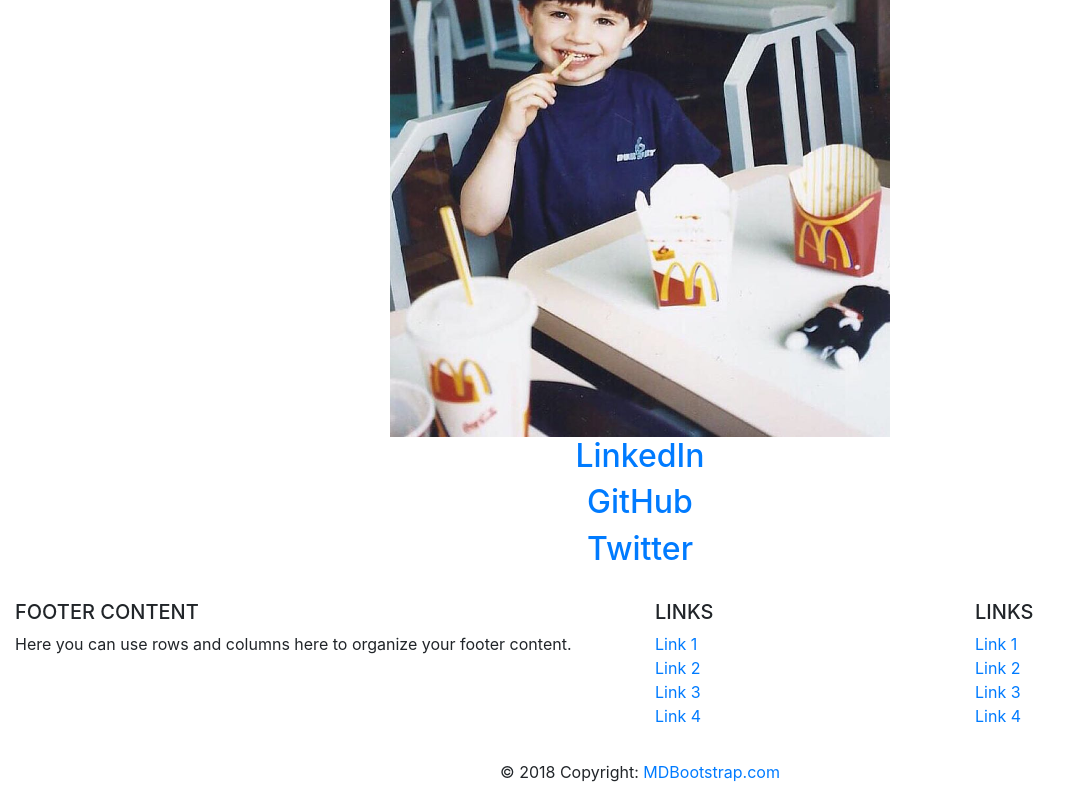
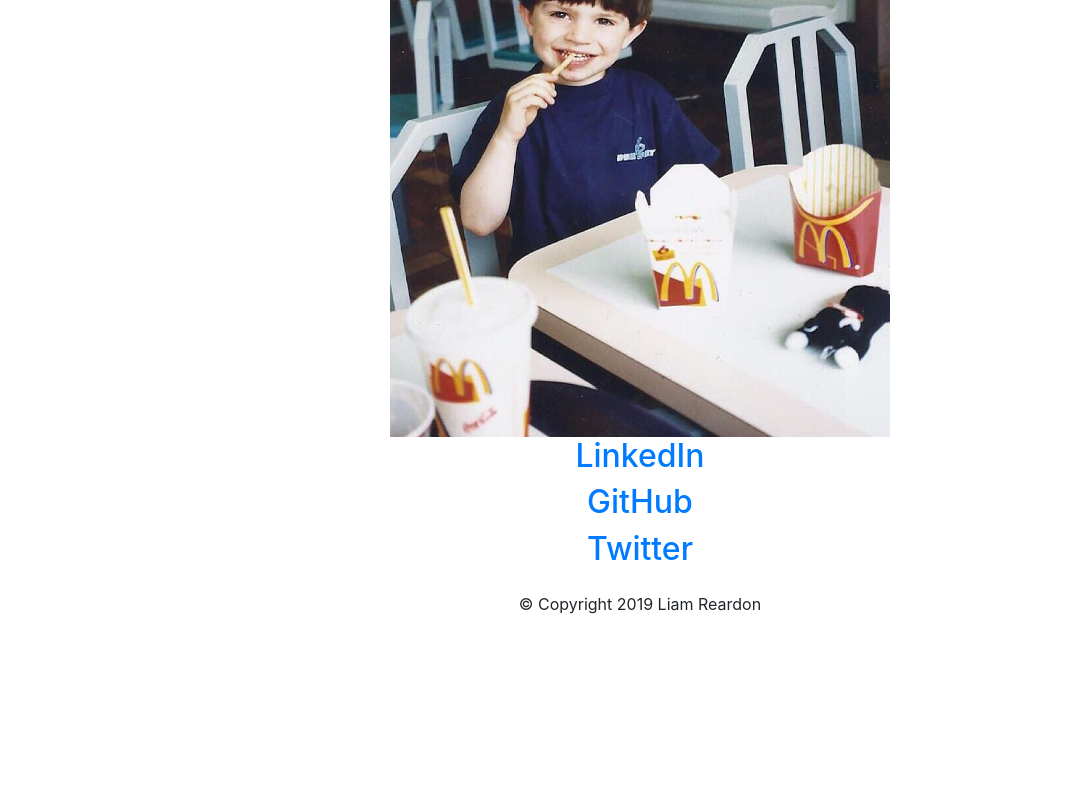
Before and after one commit to liamreardon/my-website, an Angular app: page / in a window 1280 px wide. Shown: the part 339-1139 px from the top of the page, without its empty margins (0-1080 px from the left). After the commit the page ends 971 px from the top, so only its background shows below. Built offline with nearby package versions, Linux system fonts and the light colour scheme.

Commit message:
modify component

```diff
--- a/src/app/components/footer/footer.component.html
+++ b/src/app/components/footer/footer.component.html
@@ -1,81 +1,9 @@
 <!-- Footer -->
-<footer class="page-footer font-small blue pt-4">
-
-  <!-- Footer Links -->
-  <div class="container-fluid text-center text-md-left">
-
-    <!-- Grid row -->
-    <div class="row">
-
-      <!-- Grid column -->
-      <div class="col-md-6 mt-md-0 mt-3">
-
-        <!-- Content -->
-        <h5 class="text-uppercase">Footer Content</h5>
-        <p>Here you can use rows and columns here to organize your footer content.</p>
-
-      </div>
-      <!-- Grid column -->
-
-      <hr class="clearfix w-100 d-md-none pb-3">
-
-      <!-- Grid column -->
-      <div class="col-md-3 mb-md-0 mb-3">
-
-          <!-- Links -->
-          <h5 class="text-uppercase">Links</h5>
-
-          <ul class="list-unstyled">
-            <li>
-              <a href="#!">Link 1</a>
-            </li>
-            <li>
-              <a href="#!">Link 2</a>
-            </li>
-            <li>
-              <a href="#!">Link 3</a>
-            </li>
-            <li>
-              <a href="#!">Link 4</a>
-            </li>
-          </ul>
-
-        </div>
-        <!-- Grid column -->
-
-        <!-- Grid column -->
-        <div class="col-md-3 mb-md-0 mb-3">
-
-          <!-- Links -->
-          <h5 class="text-uppercase">Links</h5>
-
-          <ul class="list-unstyled">
-            <li>
-              <a href="#!">Link 1</a>
-            </li>
-            <li>
-              <a href="#!">Link 2</a>
-            </li>
-            <li>
-              <a href="#!">Link 3</a>
-            </li>
-            <li>
-              <a href="#!">Link 4</a>
-            </li>
-          </ul>
-
-        </div>
-        <!-- Grid column -->
-
-    </div>
-    <!-- Grid row -->
-
-  </div>
-  <!-- Footer Links -->
+<footer class="page-footer font-small blue">
 
   <!-- Copyright -->
-  <div class="footer-copyright text-center py-3">© 2018 Copyright:
-    <a href="https://mdbootstrap.com/education/bootstrap/"> MDBootstrap.com</a>
+  <div class="footer-copyright text-center py-3">© Copyright 2019 Liam Reardon
+
   </div>
   <!-- Copyright -->
 
```
